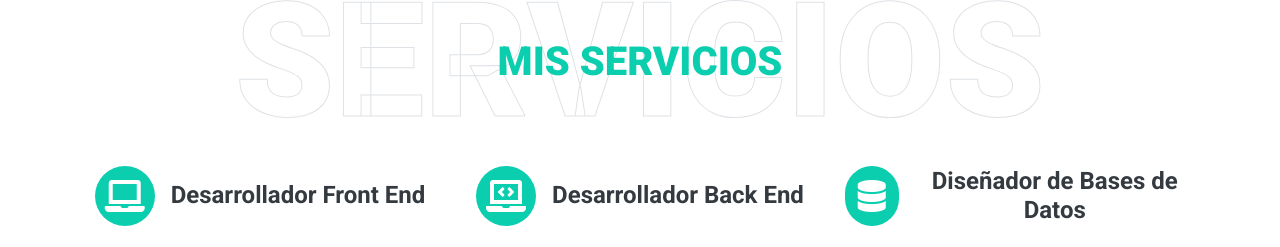
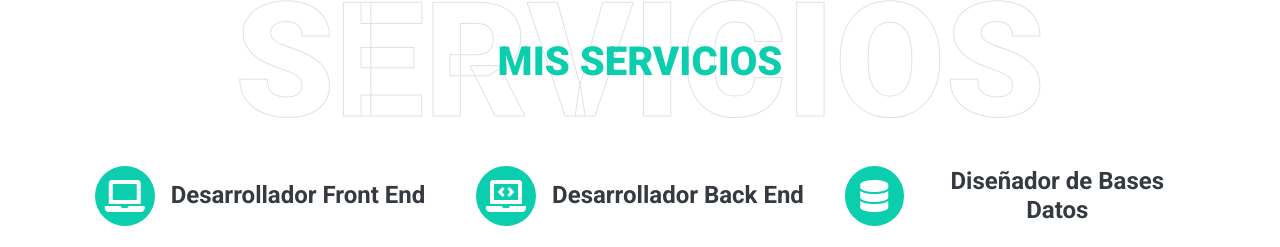
Before and after one commit to gerardoariasjustiniano060/portafolio, a plain HTML site: page index.html in a window 1280 px wide. Shown: the part 3238-3485 px from the top of the page. Drawn offline with nearby package versions, Linux system fonts and the light colour scheme.

Commit message:
first commit

```diff
--- a/index.html
+++ b/index.html
@@ -384,7 +384,7 @@
                 <div class="col-lg-4 col-md-6 text-center mb-5">
                     <div class="d-flex align-items-center justify-content-center mb-4">
                         <i class="fas fa-2x fa-database service-icon bg-primary text-white mr-3"></i>
-                        <h4 class="font-weight-bold m-0">Diseñador de Bases de Datos</h4>
+                        <h4 class="font-weight-bold m-0">Diseñador de Bases Datos</h4>
                     </div>
                     <p>
                         Especializado en el diseño, implementación y optimización de bases de datos relacionales utilizando <strong>MySQL</strong> y <strong>SQL</strong>. Experto en la creación de esquemas eficientes, normalización de datos y consultas complejas para garantizar un rendimiento óptimo. Enfoque en la integridad, seguridad y escalabilidad de los datos.
```
